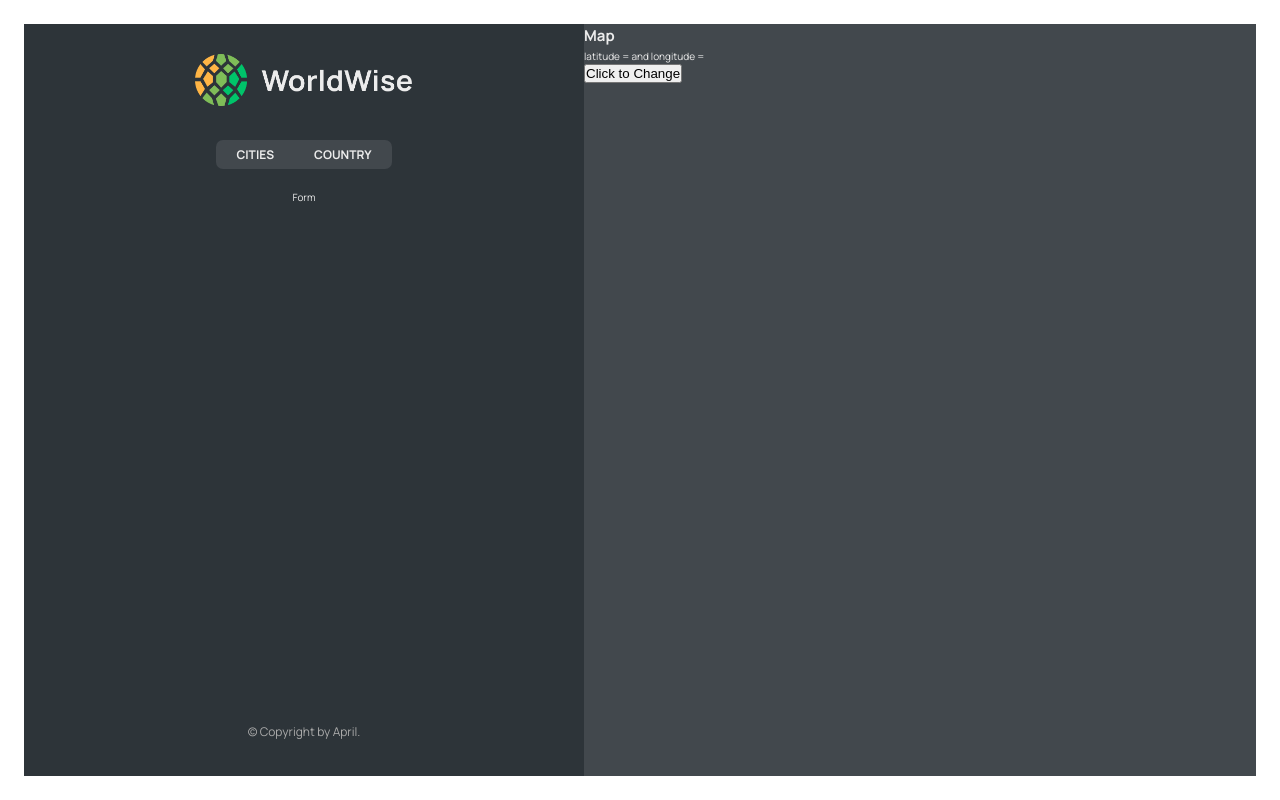
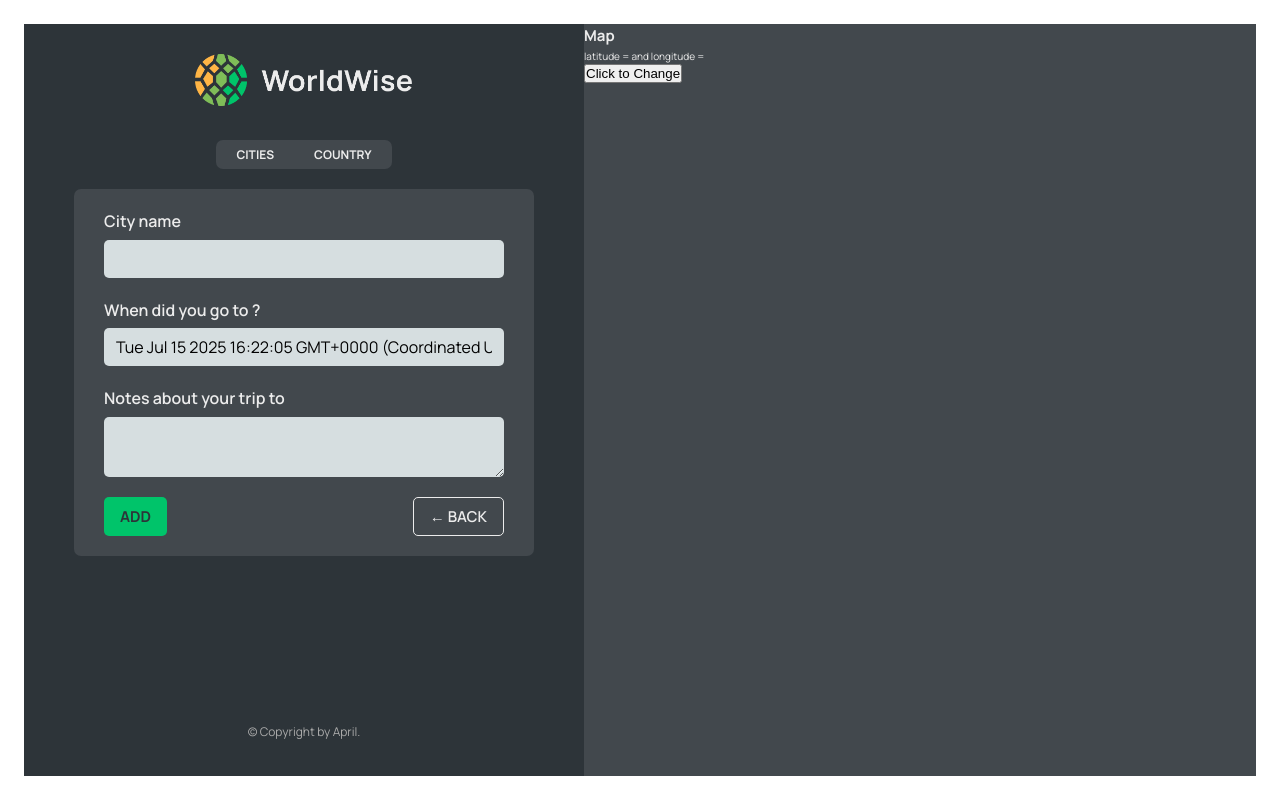
Before and after one commit to Sanskar-Rijal/HappyPlaces, a React (Vite) app: page /app/form in a window 1280 px wide. Built offline with nearby package versions, Linux system fonts and the light colour scheme; data requests are answered from the project's data file.

Commit message:
implementing useNavigate hook

```diff
--- a/src/App.jsx
+++ b/src/App.jsx
@@ -1,4 +1,4 @@
-import { BrowserRouter, Route, Routes } from "react-router-dom";
+import { BrowserRouter, Navigate, Route, Routes } from "react-router-dom";
 import Product from "./pages/Product";
 import Pricing from "./pages/Pricing";
 import Homepage from "./pages/Homepage";
@@ -11,6 +11,7 @@ import React from "react";
 import { useEffect } from "react";
 import CountryList from "./components/Country/CountryList";
 import City from "./components/City/City";
+import Form from "./components/Form/Form";
 
 const Base_Url = "http://localhost:8000/cities";
 
@@ -62,14 +63,11 @@ export default function App() {
             element={<CountryList isLoading={loading} cities={cities} />}
           />
 
-          <Route path="form" element={<p>Form</p>} />
+          <Route path="form" element={<Form />} />
 
           {/* now we will be using indexed route, basically if none of the route matched then
-it will be rendered */}
-          <Route
-            index
-            element={<CityList cities={cities} isLoading={loading} />}
-          />
+it will be rendered , navigate to will navigate us to cities page*/}
+          <Route index element={<Navigate to="cities" replace />} />
         </Route>
         <Route path="login" element={<Login />} />
         <Route path="*" element={<PageNotFound />} />
--- /dev/null
+++ b/src/components/Button/Button.jsx
@@ -0,0 +1,9 @@
+import styles from "./Button.module.css";
+
+export default function Button({ children, onClick, type }) {
+  return (
+    <button onClick={onClick} className={`${styles.btn} ${styles[type]}`}>
+      {children}
+    </button>
+  );
+}
--- a/src/components/Country/CountryList.jsx
+++ b/src/components/Country/CountryList.jsx
@@ -27,7 +27,7 @@ export default function CountryList({ isLoading, cities }) {
   return (
     <div className={styles.countryList}>
       {country.map((item) => {
-        return <CountryItem country={item} />;
+        return <CountryItem country={item} key={item.country} />;
       })}
     </div>
   );
--- a/src/components/Form/Form.jsx
+++ b/src/components/Form/Form.jsx
@@ -1,8 +1,10 @@
 // "https://api.bigdatacloud.net/data/reverse-geocode-client?latitude=0&longitude=0"
 
 import { useState } from "react";
+import Button from "../Button/Button";
 
 import styles from "./Form.module.css";
+import { useNavigate } from "react-router-dom";
 
 export function convertToEmoji(countryCode) {
   const codePoints = countryCode
@@ -13,6 +15,8 @@ export function convertToEmoji(countryCode) {
 }
 
 function Form() {
+  const navigate = useNavigate();
+
   const [cityName, setCityName] = useState("");
   const [country, setCountry] = useState("");
   const [date, setDate] = useState(new Date());
@@ -49,8 +53,16 @@ function Form() {
       </div>
 
       <div className={styles.buttons}>
-        <button>Add</button>
-        <button>&larr; Back</button>
+        <Button type="primary">Add</Button>
+        <Button
+          type="back"
+          onClick={(event) => {
+            event.preventDefault();
+            navigate(-1);
+          }}
+        >
+          &larr; Back
+        </Button>
       </div>
     </form>
   );
--- a/src/components/Map/Map.jsx
+++ b/src/components/Map/Map.jsx
@@ -1,4 +1,4 @@
-import { useSearchParams } from "react-router-dom";
+import { useNavigate, useSearchParams } from "react-router-dom";
 import styles from "./Map.module.css";
 
 export default function Map() {
@@ -8,8 +8,15 @@ export default function Map() {
   const lat = searchparams.get("lat");
   const lng = searchparams.get("lon");
 
+  //using use navigate hook
+  const navigate = useNavigate();
   return (
-    <div className={styles.mapContainer}>
+    <div
+      className={styles.mapContainer}
+      onClick={() => {
+        navigate("form");
+      }}
+    >
       <h2>Map</h2>
       <p>
         latitude = {lat} and longitude ={lng}
```
Also changed, not shown: src/components/Button/Button.module.css (renamed from src/components/Button.module.css).
